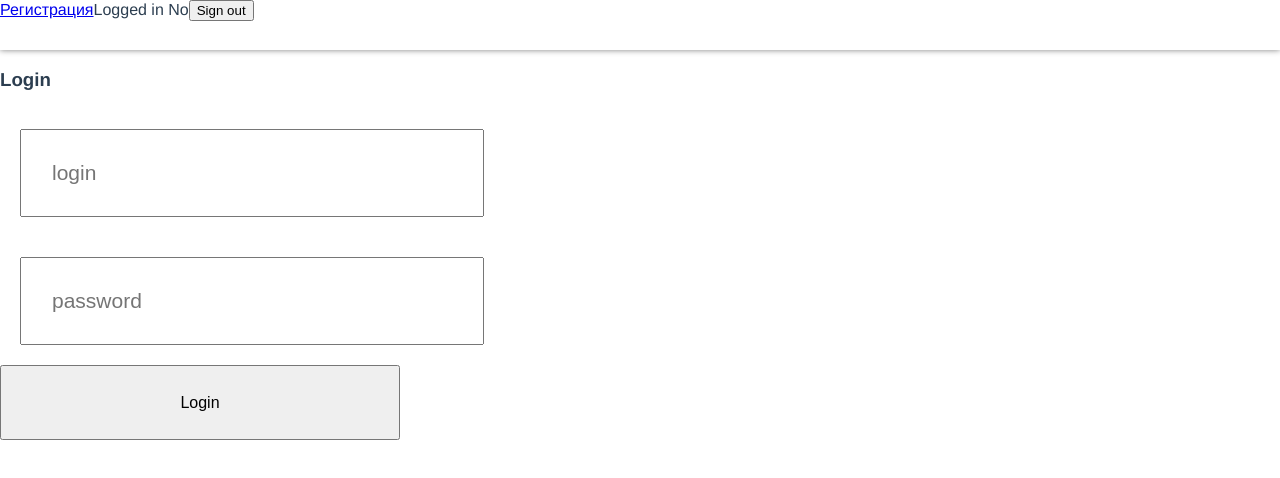
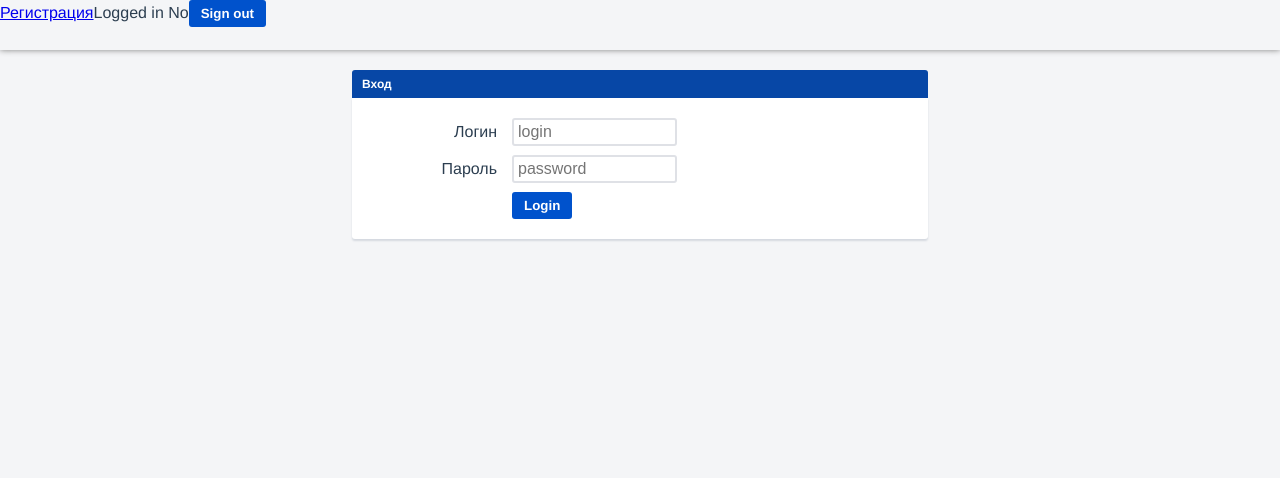
Before and after one commit to FedGus/polyjile, a Vue app: page /#/reports in a window 1280 px wide. Both pictures are taken after a click on the button "Sign out". Shown: the top 478 px of the page. Built offline with nearby package versions, Linux system fonts and the light colour scheme; no server answers; what vuefire would draw is missing.

Commit message:
добавление стилей

```diff
--- a/src/App.vue
+++ b/src/App.vue
@@ -107,6 +107,38 @@ body {
   -webkit-font-smoothing: antialiased;
   -moz-osx-font-smoothing: grayscale;
   color: #2c3e50;
+  min-height: 600px;
+  background-color: #F4F5F7;
+}
+button {
+    background-image: none;
+    background-color: #0052cc;
+    border-color: transparent;
+    color: #fff;
+    text-decoration: none;
+    font-weight: 600;
+
+    box-sizing: border-box;
+    transition: background-color .1s ease-out;
+    border-radius: 3px;
+    cursor: pointer;
+    font-family: inherit;
+    display: inline-block;
+    margin: 0;
+    padding: 4px 10px;
+    vertical-align: baseline;
+    white-space: nowrap;
+}
+input {
+  max-width: 165px;
+  transition: background-color .2s ease-in-out,border-color .2s ease-in-out;
+  border: 2px solid #dfe1e6;
+  border-radius: 3px;
+  box-sizing: border-box;
+  font-size: inherit;
+  margin: 0;
+  vertical-align: baseline;
+  padding: 3px 4px;
 }
 .main {
   display: flex;
@@ -181,4 +213,47 @@ li {
   padding: 12px 0 12px 12px;
   height: 25px;
 }
+
+.item {
+  width: 45%;
+  margin: 20px auto;
+}
+.item-header {
+  background-color: #0747a6;
+  border-top-left-radius: 3px;
+  border-top-right-radius: 3px;
+  margin: 0;
+  min-height: 24px;
+  padding: 0;
+  position: relative;
+}
+.item-content {
+  border-bottom-left-radius: 3px;
+  border-bottom-right-radius: 3px;
+  background: #fff;
+  box-shadow: 0 2px 2px 0 rgba(9,30,66,0.13);
+  padding: 15px;
+}
+.field-group {
+  padding: 4px 0 4px 145px;
+  position: relative;
+  margin: 1px 0;
+  width: 100%;
+}
+label {
+    float: left;
+    margin-left: -145px;
+    padding: 5px 0 0;
+    position: relative;
+    text-align: right;
+    width: 130px;
+}
+h3 {
+  color: #fff;
+  font-size: 12px;
+  font-weight: bold;
+  line-height: 1.666666666667;
+  margin: 0;
+  padding: 4px 64px 4px 10px;
+}
 </style>
--- a/src/components/Login.vue
+++ b/src/components/Login.vue
@@ -1,17 +1,25 @@
 <template>
-  <div>
-    <h3>Login</h3>
+<div class="item">
+  <div class="item-header">
+    <h3>Вход</h3>
+  </div>
+  <div class="item-content">
     <form @submit.prevent="pressed">
-      <div class="login">
+      <div class="field-group">
+        <label>Логин</label>
         <input type="text" placeholder="login" v-model="email" />
       </div>
-      <div class="password">
+      <div class="field-group">
+        <label>Пароль</label>
         <input type="password" placeholder="password" v-model="password" />
       </div>
+      <div class="field-group">
       <button>Login</button>
+      </div>
     </form>
     <div class="error" v-if="error">{{error.message}}</div>
   </div>
+</div>
 </template>
 
 <script>
@@ -46,18 +54,9 @@ export default {
 div {
   color: inherit;
 }
-input {
-  width: 400px;
-  padding: 30px;
-  margin: 20px;
-  font-size: 21px;
-}
-button {
-  width: 400px;
-  height: 75px;
-  font-size: 100%;
-}
+
 .error {
   color: red;
 }
+
 </style>
--- a/src/components/Register.vue
+++ b/src/components/Register.vue
@@ -1,16 +1,24 @@
 <template>
-  <div>
+  <div class="item">
+    <div class="item-header">
+      <h3>Регистрация</h3>
+    </div>
+    <div class="item-content">
     <div class="error" v-if="error">{{error.message}}</div>
     <form @submit.prevent="pressed">
-      Register
-      <div class="email">
+      <div class="field-group">
+        <label>E-mail</label>
         <input type="email" v-model="email" placeholder="email" />
       </div>
-      <div class="password">
+      <div class="field-group">
+        <label>Пароль</label>
         <input type="password" v-model="password" placeholder="password" />
       </div>
+      <div class="field-group">
       <button type="submit">Register</button>
+      </div>
     </form>
+    </div>
   </div>
 </template>
 
@@ -44,15 +52,4 @@ export default {
   color: red;
   font-size: 18px;
 }
-input {
-  width: 400px;
-  padding: 30px;
-  margin: 20px;
-  font-size: 21px;
-}
-button {
-  width: 400px;
-  height: 75px;
-  font-size: 100%;
-}
 </style>
```
